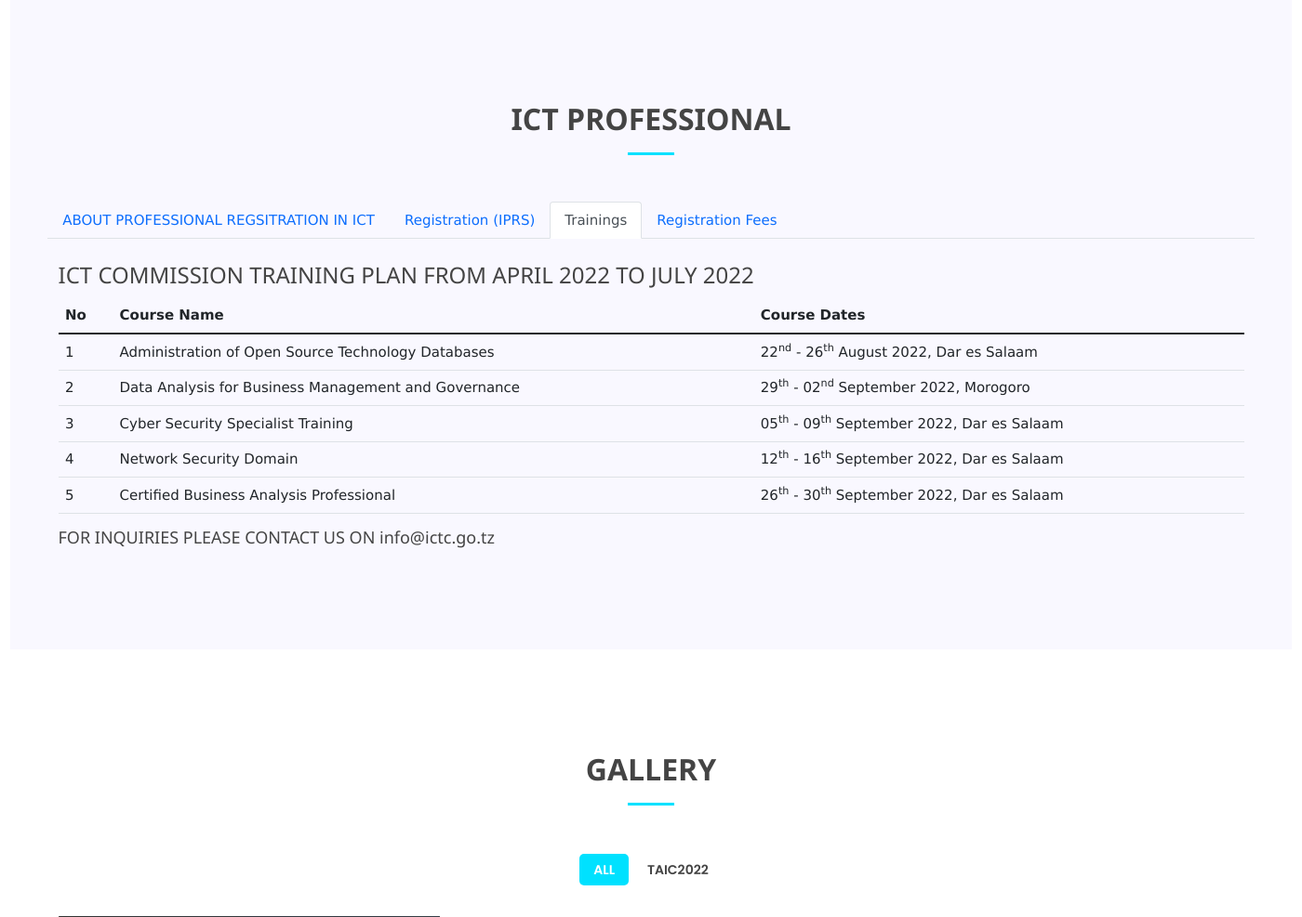
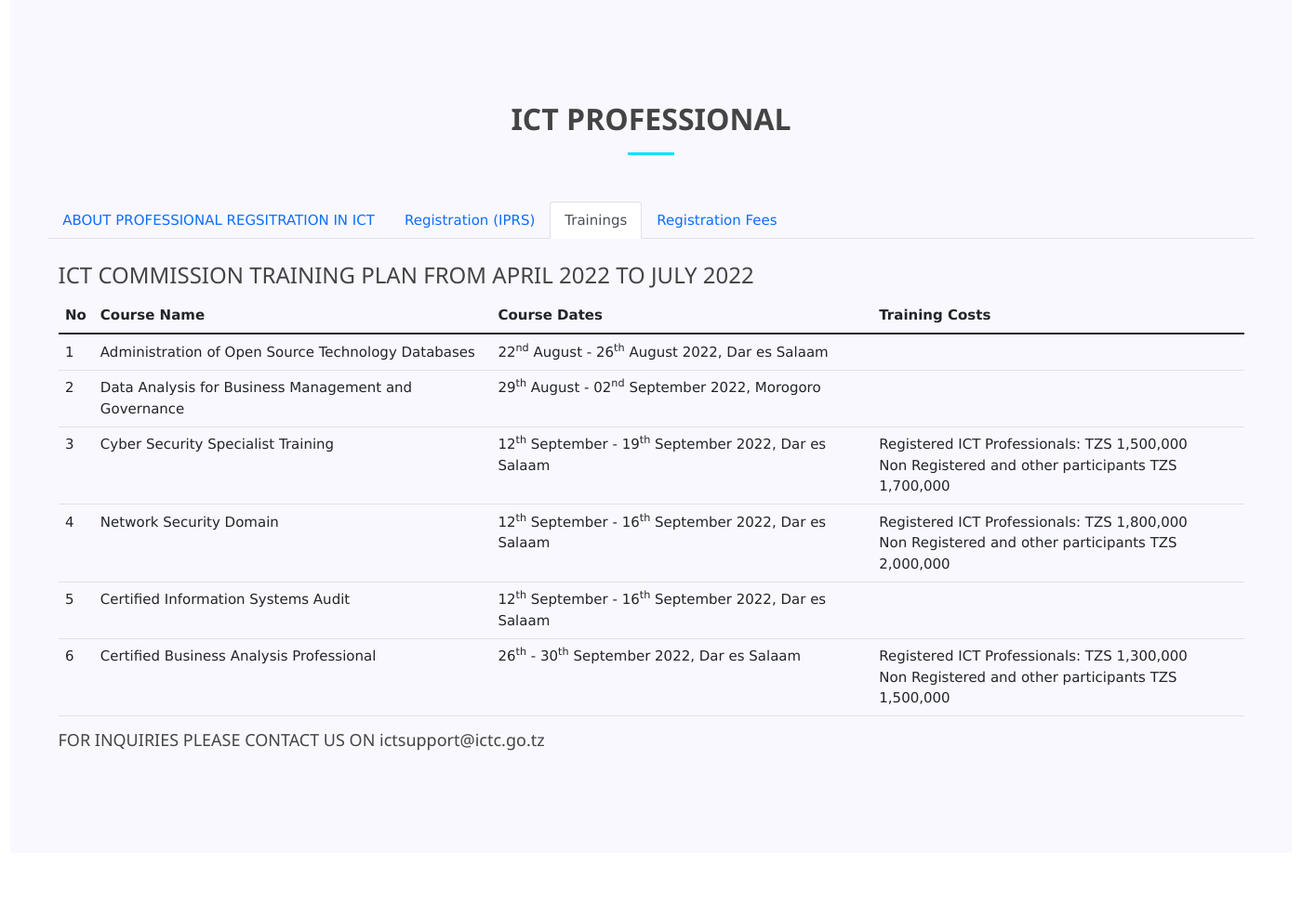
Before and after one commit to Mayenga/ictcStatic, a PHP site: page / in a window 1400 px wide, after a click on "Trainings". Shown: the part 2217-3204 px from the top of the page at 93% size. Run offline with PHP 8.4, Linux system fonts and the light colour scheme.

Commit message:
updated trainings dates

```diff
--- a/index.php
+++ b/index.php
@@ -700,7 +700,7 @@
                                 <th scope="col">No</th>
                                 <th scope="col">Course Name</th>
                                 <th scope="col">Course Dates</th>
-                                <!-- <th scope="col">Training Costs</th> -->
+                                <th scope="col">Training Costs</th>
                                 <!-- <th scope="col">Package</th> -->
                             </tr>
                         </thead>
@@ -708,36 +708,46 @@
                             <tr>
                                 <td scope="row">1</td>
                                 <td>Administration of Open Source Technology Databases</td>
-                                <td>22<sup>nd</sup> - 26<sup>th</sup> August 2022, Dar es Salaam</td>
-                                <!-- <td>Registered ICT Professionals: TZS 900,000 <br /> Non Registered and other participants TZS 950,000</td> -->
+                                <td>22<sup>nd</sup> August - 26<sup>th</sup> August 2022, Dar es Salaam</td>
+                                <td></td>
+                                <!-- Registered ICT Professionals: TZS 900,000 <br /> Non Registered and other participants TZS 950,000 -->
                                 <!-- <td>X</td> -->
                             </tr>
                             <tr>
                                 <td scope="row">2</td>
                                 <td>Data Analysis for Business Management and Governance</td>
-                                <td>29<sup>th</sup> - 02<sup>nd</sup> September 2022, Morogoro</td>
-                                <!-- <td>Registered ICT Professionals: TZS 2,200,000 <br /> Non Registered and other participants TZS 2,500,000</td> -->
+                                <td>29<sup>th</sup> August - 02<sup>nd</sup> September 2022, Morogoro</td>
+                                <td></td>
+                                <!-- Registered ICT Professionals: TZS 2,200,000 <br /> Non Registered and other participants TZS 2,500,000 -->
                                 <!-- <td>X</td> -->
                             </tr>
                             <tr>
                                 <td scope="row">3</td>
                                 <td>Cyber Security Specialist Training</td>
-                                <td>05<sup>th</sup> - 09<sup>th</sup> September 2022, Dar es Salaam</td>
-                                <!-- <td>Registered ICT Professionals: TZS 1,200,000 <br /> Non Registered and other participants TZS 1,400,000</td> -->
+                                <td>12<sup>th</sup> September - 19<sup>th</sup> September 2022, Dar es Salaam</td>
+                                <td>Registered ICT Professionals: TZS 1,500,000 <br /> Non Registered and other participants TZS 1,700,000</td>
                                 <!-- <td>X</td> -->
                             </tr>
                             <tr>
                                 <td scope="row">4</td>
                                 <td>Network Security Domain</td>
-                                <td>12<sup>th</sup> - 16<sup>th</sup> September 2022, Dar es Salaam</td>
-                                <!-- <td>Registered ICT Professionals: TZS 1,500,000 <br /> Non Registered and other participants TZS 1,700,000</td> -->
+                                <td>12<sup>th</sup> September - 16<sup>th</sup> September 2022, Dar es Salaam</td>
+                                <td>Registered ICT Professionals: TZS 1,800,000 <br /> Non Registered and other participants TZS 2,000,000</td>
                                 <!-- <td>X</td> -->
                             </tr>
                             <tr>
                                 <td scope="row">5</td>
+                                <td>Certified Information Systems Audit</td>
+                                <td>12<sup>th</sup> September - 16<sup>th</sup> September 2022, Dar es Salaam</td>
+                                <td></td>
+                                <!-- Registered ICT Professionals: TZS 1,500,000 <br /> Non Registered and other participants TZS 1,700,000 -->
+                                <!-- <td>X</td> -->
+                            </tr>
+                            <tr>
+                                <td scope="row">6</td>
                                 <td>Certified Business Analysis Professional</td>
                                 <td>26<sup>th</sup> - 30<sup>th</sup> September 2022, Dar es Salaam</td>
-                                <!-- <td>Registered ICT Professionals: TZS 1,500,000 <br /> Non Registered and other participants TZS 1,700,000</td> -->
+                                <td>Registered ICT Professionals: TZS 1,300,000 <br /> Non Registered and other participants TZS 1,500,000</td>
                                 <!-- <td>X</td> -->
                             </tr>
                         </tbody>
@@ -749,7 +759,7 @@
                     <li><b>Package X - </b> The training covers training fee, refreshments (breckfast and lunch) during training period, training materials.</li>
                     </ol> -->
                     </p>
-                    <h5>FOR INQUIRIES PLEASE CONTACT US ON  info@ictc.go.tz</h5>
+                    <h5>FOR INQUIRIES PLEASE CONTACT US ON  <a href="#">ictsupport@ictc.go.tz</a></h5>
                 </div>
                 </div>
                 <div class="tab-pane fade" id="ex2-tabs-4" role="tabpanel" aria-labelledby="ex2-tab-4">
```
